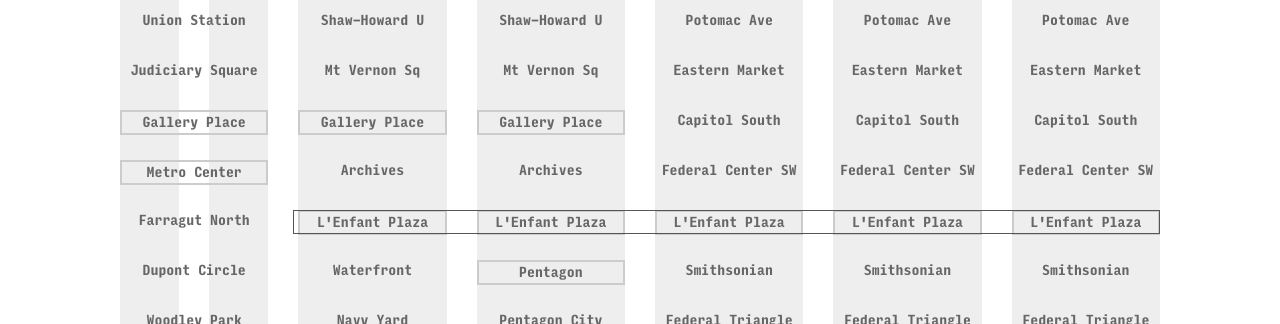
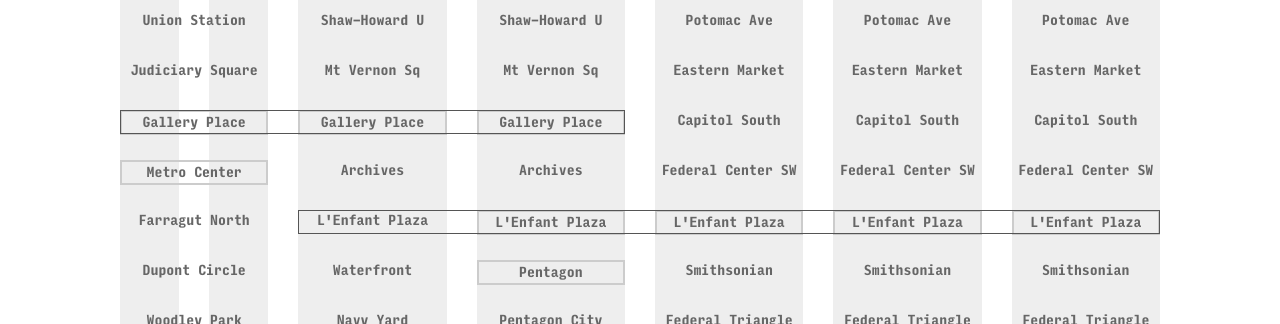
Before and after one commit to developmentseed/metro-dc, a Jekyll site: the page built from index.html, in a window 1280 px wide. Shown: the part 520-844 px from the top of the page. Built offline with Jekyll 4.4.1, drawn with Linux system fonts in a browser that asks for light colours; nearby versions of some CDN libraries.

Commit message:
implementing correct javascript and styling

```diff
--- a/css/main.scss
+++ b/css/main.scss
@@ -89,21 +89,23 @@
 }
 
 .train {
- width: 35%;
+ width: 30%;
  height: 10px;
  background: #ccc;
  text-indent: -9999px;
+ position:absolute;
+ top:0;
+ left:10px;
 }
 
-.red-train {
- width: 35%;
- height: 10px;
- background: #000;
- text-indent: -9999px;
+.train-line-red .train{
+background:#000;
 }
 
 .inbound-train {
-  float:right;
+  position:absolute;
+  right:10px;
+  left: auto;
 }
 
 .yellow-line-margin {
@@ -127,11 +129,8 @@
 }
 
 .transfer {
-  position: absolute;
-  top: 650px;
-  right: 15px;
+  position:absolute;
   height: 24px;
-  width: 81%;
   border: 1px solid #555;
   z-index: 1000;
 }
--- a/index.html
+++ b/index.html
@@ -3,15 +3,14 @@
 ---
 <section>
 
+<div class="transfer" data-official-title="L'Enfant Plaza"></div>
+<div class="transfer" data-official-title="Gallery Pl-Chinatown"></div>
+
 <div class="row">
 
-<div class="transfer transfer-lenfant-plaza"></div>
-
-
-
-<div class="col-md-2 train-line">
+<div class="col-md-2 train-line train-line-red">
 <div class="divider"></div>
-<ul>
+<ul data-line="RD">
 <li class="station" data-official-title="Glenmont">Glenmont</li>
 <li class="station" data-official-title="Wheaton">Wheaton</li>
 <li class="station" data-official-title="Forest Glen">Forest Glen</li>
@@ -43,7 +42,7 @@
 </div>
 
 <div class="col-md-2 train-line">
-<ul class="green-line-margin">
+<ul class="green-line-margin" data-line="GR">
 <li class="station" data-official-title="Greenbelt">Greenbelt</li>
 <li class="station" data-official-title="College Park-U of MD">College Park</li>
 <li class="station" data-official-title="Prince George's Plaza">PG’s Plaza</li>
@@ -56,7 +55,7 @@
 <li class="station" data-official-title="Mt Vernon Sq 7th St-Convention Center">Mt Vernon Sq</li>
 <li class="station" data-official-title="Gallery Pl-Chinatown"><div class="connection">Gallery Place</div></li>
 <li class="station" data-official-title="Archives-Navy Memorial-Penn Quarter">Archives</li>
-<li class="station" data-official-title="L'Enfant Plaza"><div class="connection">L'Enfant Plaza</div></li>
+<li class="station" data-official-title="L'Enfant Plaza">L'Enfant Plaza</li>
 <li class="station" data-official-title="Waterfront">Waterfront</li>
 <li class="station" data-official-title="Navy Yard-Ballpark">Navy Yard</li>
 <li class="station" data-official-title="Anacostia">Anacostia</li>
@@ -69,7 +68,7 @@
 </div>
 
 <div class="col-md-2 train-line">
-<ul class="yellow-line-margin">
+<ul class="yellow-line-margin" data-line="YL">
 <li class="station" data-official-title="Fort Totten"><div class="connection">Fort Totten</div></li>
 <li class="station" data-official-title="Georgia Ave-Petworth">Petworth</li>
 <li class="station" data-official-title="Columbia Heights">Columbia Heights</li>
@@ -91,7 +90,7 @@
 </div>
 
 <div class="col-md-2 train-line">
-<ul class="blue-line-margin">
+<ul class="blue-line-margin" data-line="BL">
 <li class="station" data-official-title="Largo Town Center">Largo Town Center</li>
 <li class="station" data-official-title="Morgan Boulevard">Morgan Blvd</li>
 <li class="station" data-official-title="Addison Road-Seat Pleasant">Addison Rd</li>
@@ -123,7 +122,7 @@
 </div>
 
 <div class="col-md-2 train-line">
-<ul class="orange-line-margin">
+<ul class="orange-line-margin" data-line="OR">
 <li class="station" data-official-title="New Carrollton">New Carrollton</li>
 <li class="station" data-official-title="Landover">Landover</li>
 <li class="station" data-official-title="Cheverly">Cheverly</li>
@@ -153,7 +152,7 @@
 </div>
 
 <div class="col-md-2 train-line">
-<ul class="silver-line-margin">
+<ul class="silver-line-margin" data-line="SV">
 <li class="station" data-official-title="Largo Town Center">Largo Town Center<hr></li>
 <li class="station" data-official-title="Morgan Boulevard">Morgan Blvd</li>
 <li class="station" data-official-title="Addison Road-Seat Pleasant">Addison Rd</li>
--- a/js/app.js
+++ b/js/app.js
@@ -5,7 +5,21 @@
   init();
 }, 3000);
 
+// loop over all the transfer divs and call the draw function for each one
+$('.transfer').each(function(index, value) {
+ var station = $(this).attr('data-official-title');
+ var transferElement = $(this);
+ drawTransfers(station, transferElement);
+});
 
+// redraw transfer divs on window resize
+$(window).resize(function() {
+ $('.transfer').each(function(index, value) {
+ var station = $(this).attr('data-official-title');
+ var transferElement = $(this);
+ drawTransfers(station, transferElement);
+ });
+});
 
 function init() {
 
@@ -44,7 +58,6 @@
           console.log(stations);
 
 
-
           // For each line go through and calculate number of trains
  		  // Attach train to their lines and direction
  		  // Start by removing all trains
@@ -54,8 +67,9 @@
 
              $.each(value.BRD, function(index, train) {
                $('.train-line ul li').each(function(index, station) {
-                  var stationName = $(this).text();
-                  if (stationName === train.LocationName) {
+                  var lineColor = $(this).parent('ul').attr('data-line');
+                  var stationName = $(this).attr('data-official-title');
+                  if (stationName === train.LocationName && lineColor === train.Line) {
                     if (train.Group === '1') {
                       $(this).append('<div class="train outbound-train">train</div>');
                     } else {
@@ -76,11 +90,27 @@
 
 }
 
-   //For each train, look at wait-time value and Location Name
-  // Update train positon to location name, offset position based on wait-time/distance from stations (75px) and direction
+		function drawTransfers(stationTitle, transferElement) {
+
+    	// for each station where the official name = X draw an absolute container element
+        var transfer = $('li[data-official-title="' + stationTitle + '"]');
+        console.log(transfer);
+        var transferLength = transfer.length -1;
+        //console.log(transferLength);
+        var colWidth = $('.col-md-2').width();
+        var topLeft = $(transfer[0]).offset();
+        var topRight = $(transfer[transferLength]).offset();
+        var width = topRight.left + colWidth - topLeft.left;
 
 
- // If wait-time=boarding, make train blink
+        // update positions
+        $(transferElement).css('top', topLeft.top + 'px');
+        $(transferElement).css('left', topLeft.left + 'px');
+        $(transferElement).css('width', width + 'px');
+         //console.log(topRight);
+          //console.log(topLeft);
+
+        }
 
 
 });
```
Also changed, not shown: 4 other files.
